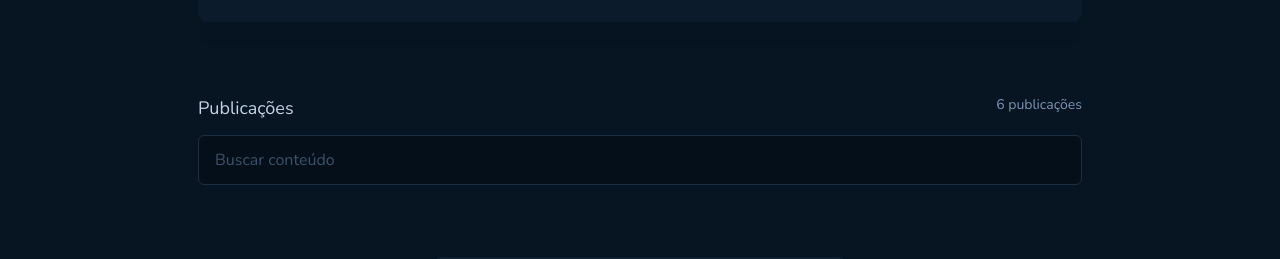
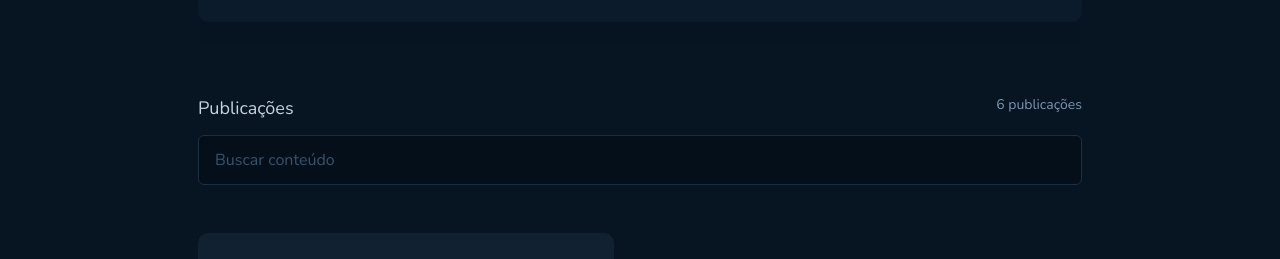
Before and after one commit to oseasmoreto/rocketseat-ignite-desafio-03-github-blog, a React (Vite) app: page / in a window 1280 px wide. Shown: the part 398-657 px from the top of the page. Built offline with nearby package versions, Linux system fonts and the light colour scheme.

Commit message:
Adicona componente para listagem de itens

```diff
--- a/src/components/SearchForm/styles.ts
+++ b/src/components/SearchForm/styles.ts
@@ -4,7 +4,7 @@ export const SearchFormContainer = styled.div`
   display: block;
   width: 100%;
   max-width: 55.25rem;
-  padding: 1.5rem 0;
+  padding-top: 1.5rem;
 
   p {
     display: flex;
--- a/src/pages/Home/styles.ts
+++ b/src/pages/Home/styles.ts
@@ -9,6 +9,12 @@ export const HomeContainer = styled.div`
 
   height: 100%;
 
+  .list-post {
+    display: flex;
+    width: 100%;
+    max-width: 55.25rem;
+  }
+
   @media (max-width: 1024px) {
     padding: 0 1rem;
   }
```
